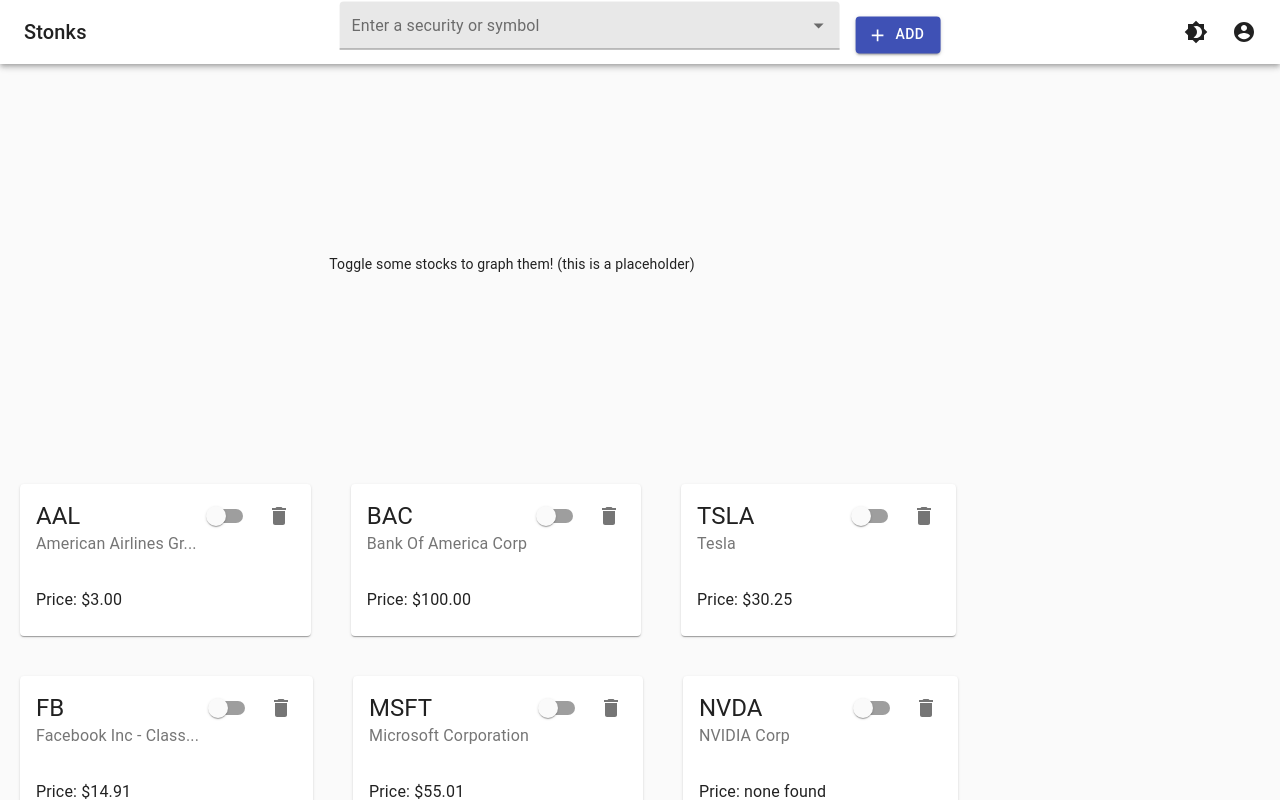
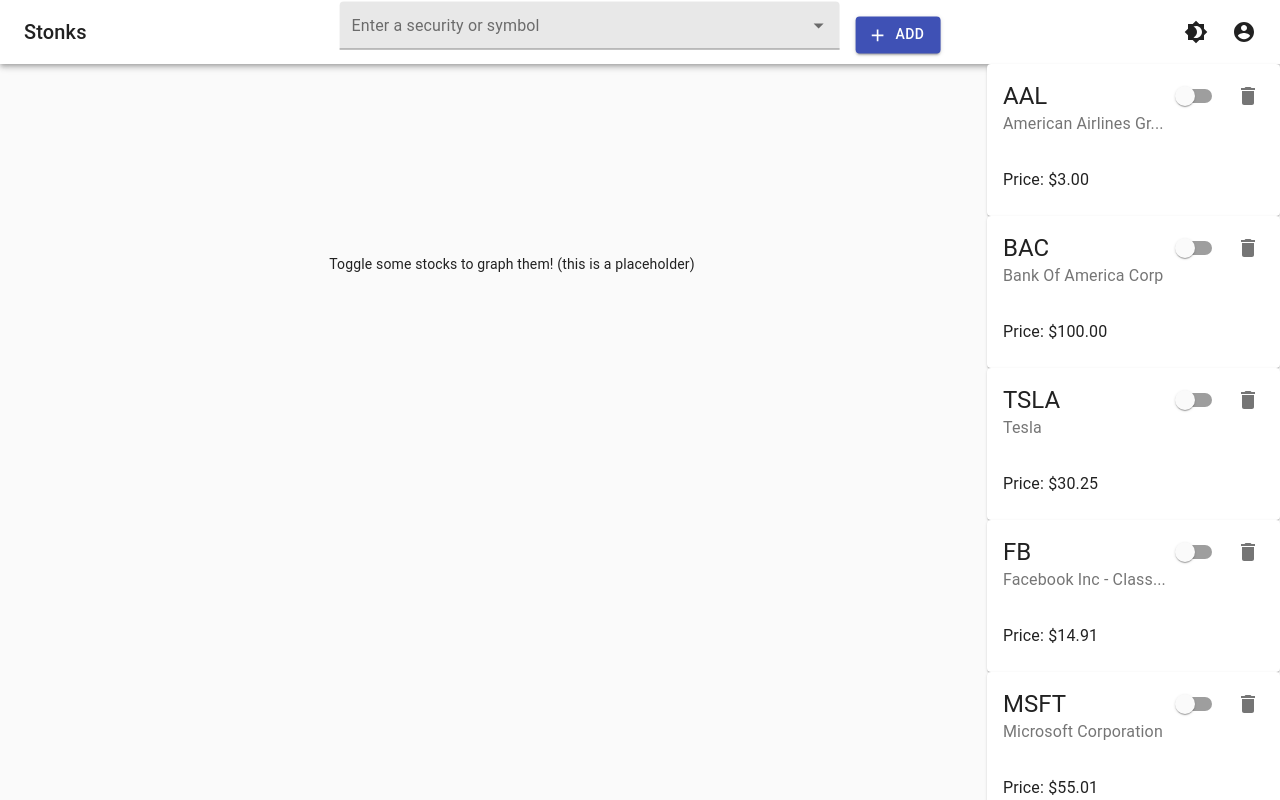
Before and after one commit to aggie-coding-club/stocks-frontend, a React (Create React App) app: page / in a window 1280 px wide. Shown: the top 800 px of the page. Built offline with nearby package versions, Linux system fonts and the light colour scheme.

Commit message:
cards and graph on same plane

```diff
--- a/src/App.js
+++ b/src/App.js
@@ -6,6 +6,7 @@
 import useMediaQuery from '@material-ui/core/useMediaQuery';
 import {createMuiTheme, ThemeProvider} from '@material-ui/core/styles';
 import CssBaseline from '@material-ui/core/CssBaseline';
+import Grid from '@material-ui/core/Grid';
 import React, {useState} from 'react';
 // TODO(nhwn): replace hardcoded data imports with calls to the backed
 import stockData from './data/stock_data2.json'
@@ -65,8 +66,16 @@
         <CssBaseline />
         <div className="App">
           <AppBar addStock={addStock} toggleDarkMode={toggleDarkMode} />
-          <Graph data={actualGraphData} />
-          <Stocks stocks={stocks} delStock={delStock} cardToggle={cardToggle} />
+          <div style={{flexGrow: 1}}>
+            <Grid container spacing={3}>
+              <Grid item xs={6}>
+                <Graph data={actualGraphData} />
+              </Grid>
+              <Grid item xs={6}>
+                <Stocks stocks={stocks} delStock={delStock} cardToggle={cardToggle} />
+              </Grid>
+            </Grid>
+          </div>
         </div>
       </ThemeProvider>
 
--- a/src/components/dashboard/StockItem.js
+++ b/src/components/dashboard/StockItem.js
@@ -10,9 +10,8 @@
 
 const useStyles = makeStyles({
   root: {
-    minWidth: 275,
-    float: 'left',
-    margin: '2.5vh'
+
+
   },
   title: {
     fontSize: 14,
--- a/src/components/dashboard/Stocks.js
+++ b/src/components/dashboard/Stocks.js
@@ -2,9 +2,13 @@
 import StockItem from './StockItem';
 
 
+const stockStyle = {
+  float: 'right'
+}
+
 export default function Stocks({stocks, delStock, cardToggle}) {
   return(
-    <div>
+    <div style={stockStyle}>
       { stocks.map((stock) => (
         <StockItem key={stock.id} stock={stock} delStock={delStock} cardToggle={cardToggle}/>
       ))
```
